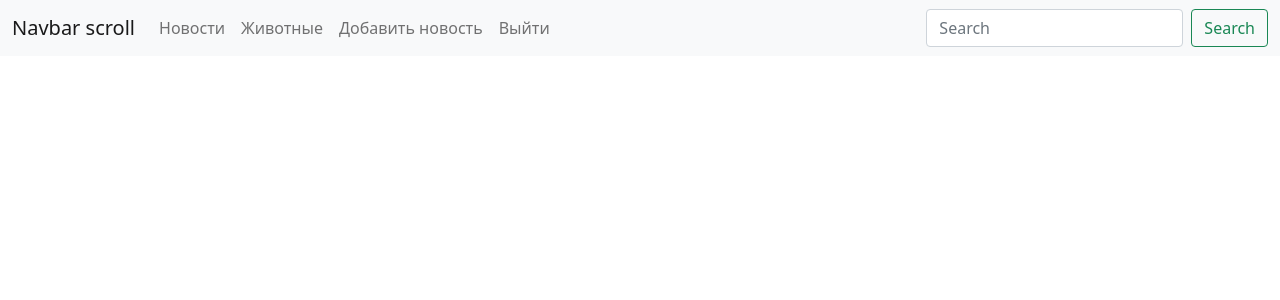
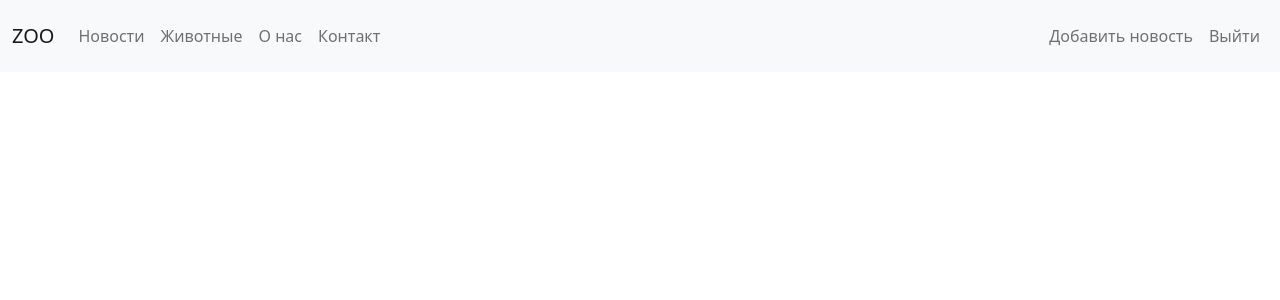
Before and after one commit to Anschuss/zoo, a Django app: page /animals/ in a window 1280 px wide. Shown: the top 300 px of the page. Run offline with Django 3.2, Linux system fonts and the light colour scheme; the visitor is signed in with stand-in values (Sample User, id 1); data that the repository does not hold is empty; parts of the project's set-up code (start-up, migrations or seed data) failed here and were passed over.

Commit message:
update interface

```diff
--- a/animals/templates/animals/index.html
+++ b/animals/templates/animals/index.html
@@ -9,9 +9,9 @@
         <div class="row">
             <div class="col-12" style="display: flex">
                 {% for animal in object_list %}
-                    <div class="col-md-2">
+                    <div class="col-md-3">
                         <div class="card" style="width: 18rem;">
-                            <img src="{{ animal.img.url }}" class="card-img-top" alt="...">
+                            <img src="{{ animal.img.url }}" class="card-img-top" alt="..." height="200px">
                             <div class="card-body">
                                 <h5 class="card-title">{{ animal.name }}</h5>
                                 <p class="card-text">{{ animal.card.text }}</p>
--- a/templates/base.html
+++ b/templates/base.html
@@ -18,7 +18,7 @@
 <body>
 <nav class="navbar navbar-expand-lg navbar-light bg-light">
     <div class="container-fluid">
-        <a class="navbar-brand" href="#">Navbar scroll</a>
+        <a class="navbar-brand" href="{% url 'news:news' %}">ZOO</a>
         <button class="navbar-toggler" type="button" data-bs-toggle="collapse" data-bs-target="#navbarScroll"
                 aria-controls="navbarScroll" aria-expanded="false" aria-label="Toggle navigation">
             <span class="navbar-toggler-icon"></span>
@@ -31,17 +31,23 @@
                 <li class="nav-item">
                     <a class="nav-link" aria-current="page" href="{% url 'animals:index' %}">Животные</a>
                 </li>
+                <li class="nav-item">
+                    <a class="nav-link" href="{% url 'about:contact' %}">О нас</a>
+                </li>
+                {% if user.is_authenticated %}
+                    <li class="nav-item">
+                        <a class="nav-link" href="{% url 'about:contact' %}">Контакт</a>
+                    </li>
+                {% endif %}
+            </ul>
+            <div class="navbar">
+                <ul class="navbar-nav me-auto my-2 my-lg-0 navbar-nav-scroll" style="--bs-scroll-height: 100px;">
                     {% if user.is_authenticated %}
                         {% if user.is_staff %}
                             <li class="nav-item">
-                            <a class="nav-link " aria-current="page" href="{% url 'news:create' %}">Добавить новость</a>
-                        </li>
-                    {% else %}
-                        <li class="nav-item">
-                            <a class="nav-link" href="{% url 'about:contact' %}">О нас</a>
-                        </li>
-                        <li class="nav-item">
-                            <a class="nav-link" href="{% url 'about:contact' %}">Контакт</a>
+                                <a class="nav-link " aria-current="page" href="{% url 'news:create' %}">
+                                    Добавить новость
+                                </a>
                             </li>
                         {% endif %}
                         <li class="nav-item">
@@ -55,15 +61,12 @@
                             <a class="nav-link" href="{% url 'news:login' %}">Войти</a>
                         </li>
                     {% endif %}
-
                 </ul>
-            <form class="d-flex">
-                <input class="form-control me-2" type="search" placeholder="Search" aria-label="Search">
-                <button class="btn btn-outline-success" type="submit">Search</button>
-            </form>
+            </div>
         </div>
     </div>
 </nav>
+
 <div class="container-fluid" style="margin-top: 50px">
     {% block content %}
     {% endblock %}
```
Lines whose indentation alone changed are shown as unchanged.
